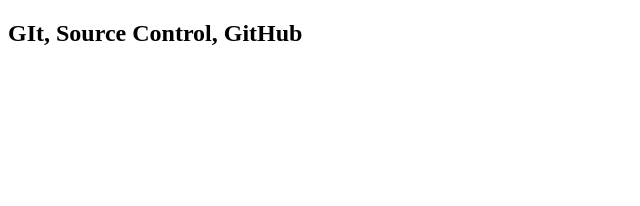
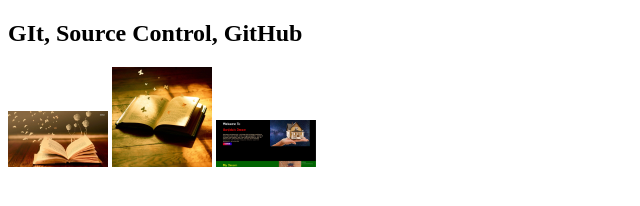
Before and after one commit to sanjidanahar/practise, a plain HTML site: page index.html in a window 1280 px wide. Shown: the whole page, without its empty margins (0-640 px from the left). Drawn offline with Linux system fonts and the light colour scheme.

Commit message:
picture add

```diff
--- a/index.html
+++ b/index.html
@@ -7,5 +7,8 @@
 </head>
 <body>
     <h2>GIt, Source Control, GitHub</h2>
+    <img width="100px" src="image/2.124378.jpg" alt="">
+    <img width="100px" src="image/Cute-Books-Avatar.jpg" alt="">
+    <img width="100px" src="image/My dream.jpg" alt="">
 </body>
 </html>
```
